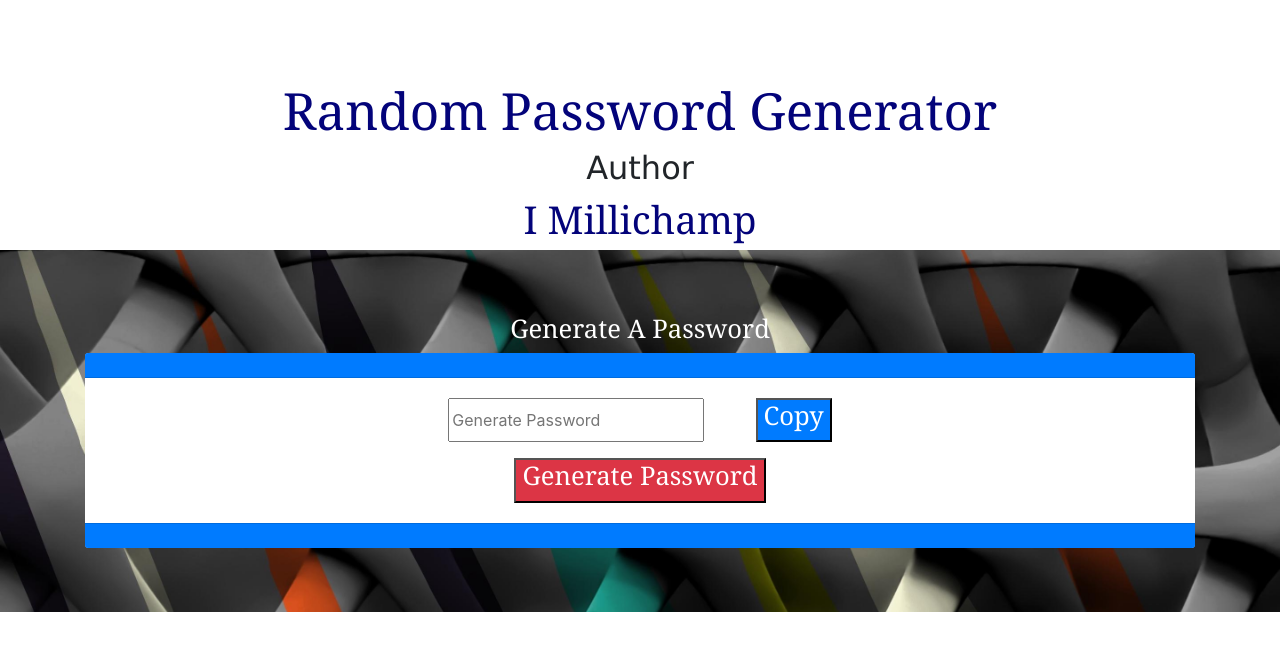
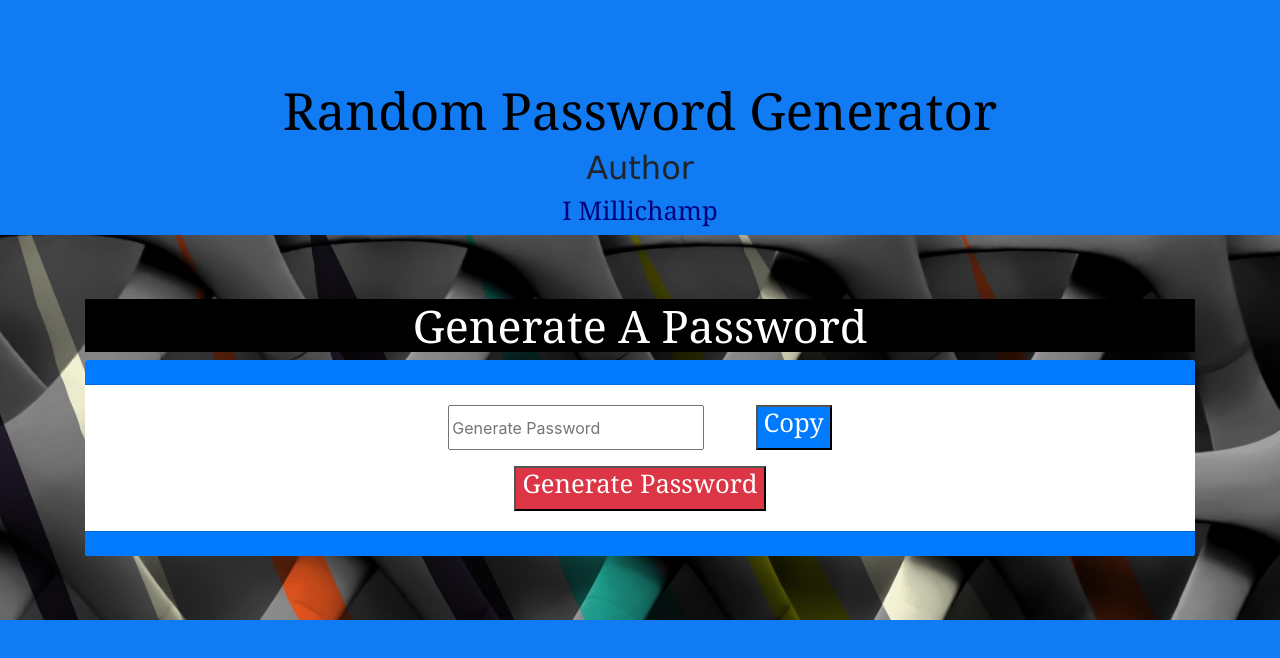
Before and after one commit to IanMilli/Advanced-Random-Password-Generator--Web-Application, a plain HTML site: page index.html in a window 1280 px wide. Drawn offline with nearby package versions, Linux system fonts and the light colour scheme.

```diff
--- a/assets/style.css
+++ b/assets/style.css
@@ -1,11 +1,12 @@
 body {
     margin: 0;
+    background-color: rgb(17, 123, 243);
 }
 
 
 h1{font-family: Georgia, 'Times New Roman', Times, serif;
     font-size: 4vw;
-    color: #03037a;
+    color: black;
 
 }
 h2{font-family: 'Lucida Sans', 'Lucida Sans Regular', 'Lucida Grande', 'Lucida Sans Unicode', Geneva, Verdana, sans-serif;
@@ -13,14 +14,15 @@ h2{font-family: 'Lucida Sans', 'Lucida Sans Regular', 'Lucida Grande', 'Lucida S
 
 }
 h3{font-family: Georgia, 'Times New Roman', Times, serif;
-    font-size: 3vw;
+    font-size: 2vw;
     color: #03037a;
 
 
 }
 h4{font-family: Georgia, 'Times New Roman', Times, serif;
-    font-size: 2vw;
+    font-size: 3.5vw;
     color: white;
+    background-color: black;
 
 }
 h5{font-family: Georgia, 'Times New Roman', Times, serif;
```
